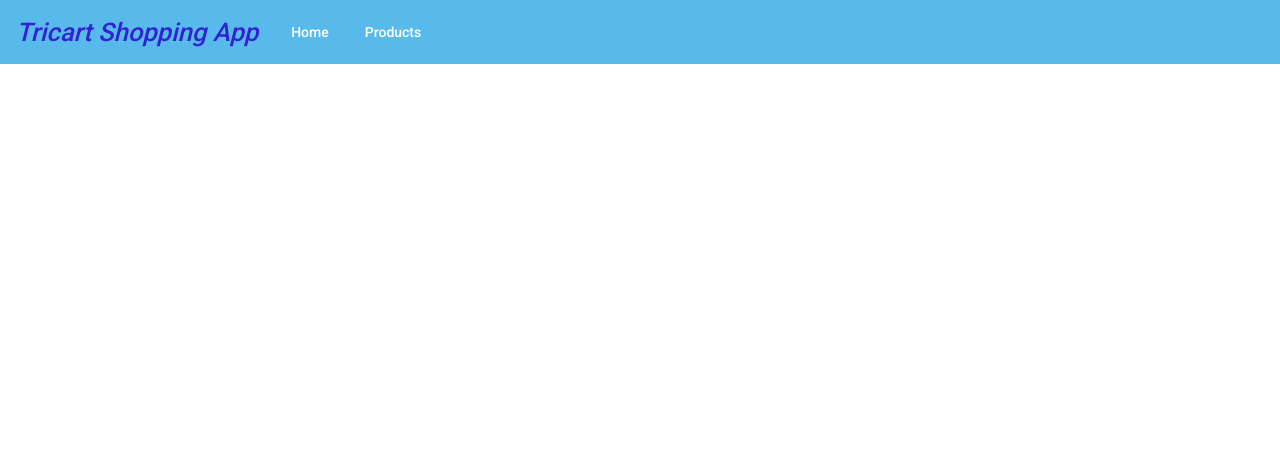
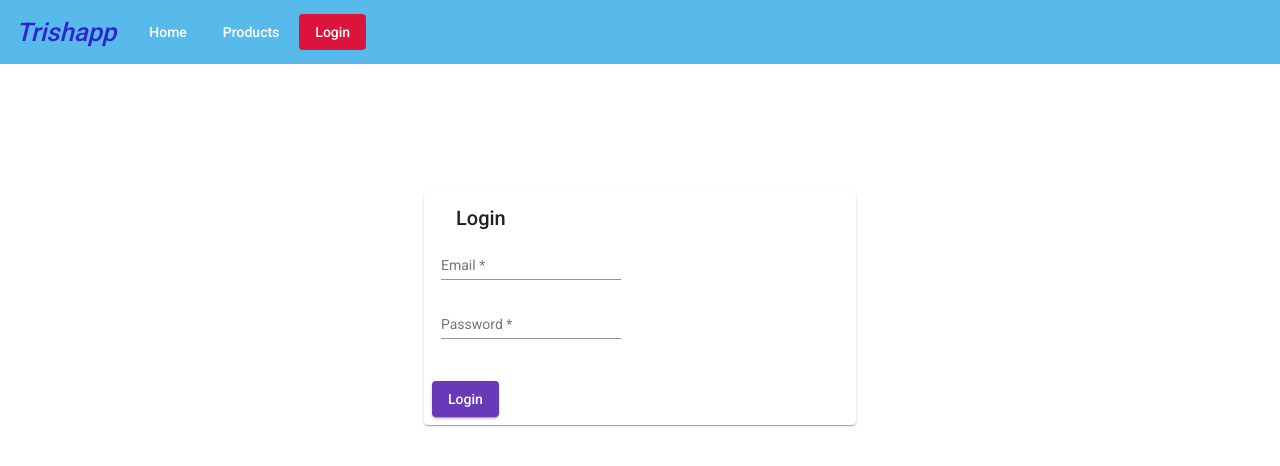
Before and after one commit to kunal2604/Trishapp, an Angular app: page /login in a window 1280 px wide. Before the commit this address led to /. Shown: the top 466 px of the page. Built offline with nearby package versions, Linux system fonts and the light colour scheme.

Commit message:
Added Login component and Auth service

```diff
--- a/src/app/app-routing.module.ts
+++ b/src/app/app-routing.module.ts
@@ -1,6 +1,7 @@
 import { NgModule } from '@angular/core';
 import { Routes, RouterModule } from '@angular/router';
 import { HomeComponent } from './home/home.component';
+import { LoginComponent } from './login/login.component';
 
 const routes: Routes = [
   {
@@ -14,9 +15,13 @@
     component: HomeComponent
   },
   {
-  path: 'products',
-  loadChildren: () => import('./products/products.module').then(m => m.ProductsModule)
-  //loadChildren: './products/products.module#ProductsModule'  DEPRECATED in updated 'ng'
+    path: 'products',
+    loadChildren: () => import('./products/products.module').then(m => m.ProductsModule)
+    //loadChildren: './products/products.module#ProductsModule'  DEPRECATED in updated 'ng'
+  },
+  {
+    path: 'login',
+    component: LoginComponent
   }
 ];
 
--- a/src/app/app.component.html
+++ b/src/app/app.component.html
@@ -1,8 +1,9 @@
 <mat-toolbar color="primary">
     <mat-toolbar-row>
-        <span class="toolbar-title-text">Tricart Shopping App</span>
+        <span class="toolbar-title-text">Trishapp</span>
         <a mat-button routerLink="/home" routerLinkActive="active-link">Home</a>
         <a mat-button routerLink="/products" routerLinkActive="active-link">Products</a>
+        <a mat-button routerLink="/login" routerLinkActive="active-link">Login</a>
     </mat-toolbar-row>
 </mat-toolbar>
 <router-outlet></router-outlet>
--- /dev/null
+++ b/src/app/auth.service.ts
@@ -0,0 +1,16 @@
+import { Injectable } from '@angular/core';
+import { of } from 'rxjs';
+
+@Injectable({
+  providedIn: 'root'
+})
+export class AuthService {
+
+  constructor() { }
+
+  login(email:string, password: string) {
+    let loginCredentials = {email, password};
+    console.log(loginCredentials);
+    return of(loginCredentials);
+  }
+}
--- /dev/null
+++ b/src/app/login/login.component.html
@@ -0,0 +1,31 @@
+<mat-card class="login-card">
+    <mat-card-header>
+        <mat-card-title>Login</mat-card-title>
+    </mat-card-header>
+    <mat-card-content>
+        <form>
+            <table cellspacing=0>
+                <tr>
+                    <td>
+                        <mat-form-field>
+                            <input name="email" [(ngModel)]="email" matInput placeholder="Email" required
+                                type="email" />
+                        </mat-form-field>
+                    </td>
+                </tr>
+                <tr>
+                    <td>
+                        <mat-form-field>
+                            <input name="password" [(ngModel)]="password" matInput placeholder="Password" required
+                                type="password" />
+                        </mat-form-field>
+                    </td>
+                </tr>
+            </table>
+        </form>
+    </mat-card-content>
+
+    <mat-card-actions>
+        <button mat-raised-button (click)="login()" color="primary">Login</button>
+    </mat-card-actions>
+</mat-card>
--- /dev/null
+++ b/src/app/login/login.component.scss
@@ -0,0 +1,4 @@
+.login-card {
+    width: 400px;
+    margin: 10% auto;
+}
--- /dev/null
+++ b/src/app/login/login.component.ts
@@ -0,0 +1,27 @@
+import { Component, OnInit } from '@angular/core';
+import { Router } from '@angular/router';
+import { AuthService } from '../auth.service';
+
+@Component({
+  selector: 'trishapp-login',
+  templateUrl: './login.component.html',
+  styleUrls: ['./login.component.scss']
+})
+export class LoginComponent implements OnInit {
+
+  email: string;
+  password: string;
+
+  constructor(
+    private router: Router,
+    private authService: AuthService
+  ) { }
+
+  ngOnInit(): void {
+  }
+
+  login() {
+    this.authService.login(this.email, this.password)
+      .subscribe(s => this.router.navigate(['']));
+  }
+}
```
Also changed, not shown: src/app/app.module.ts (+7 -2 lines), 2 other files (tests, documents, lock files or other folders).
